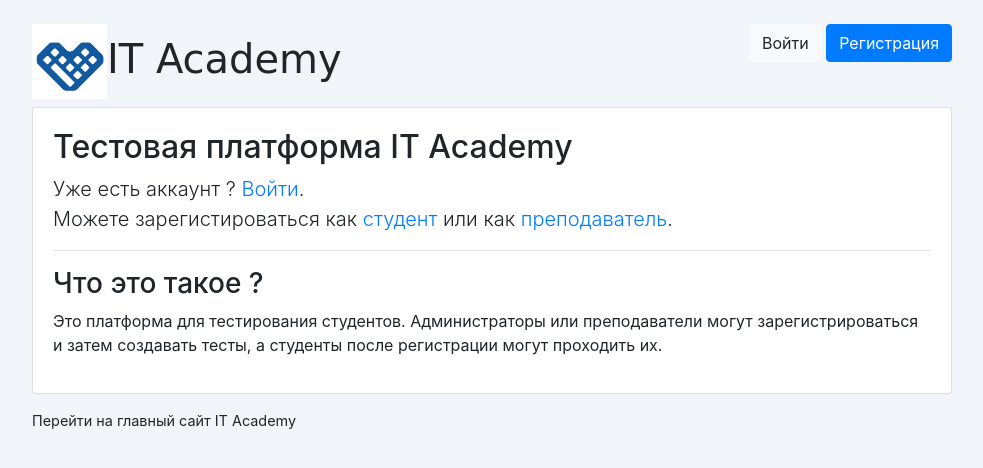
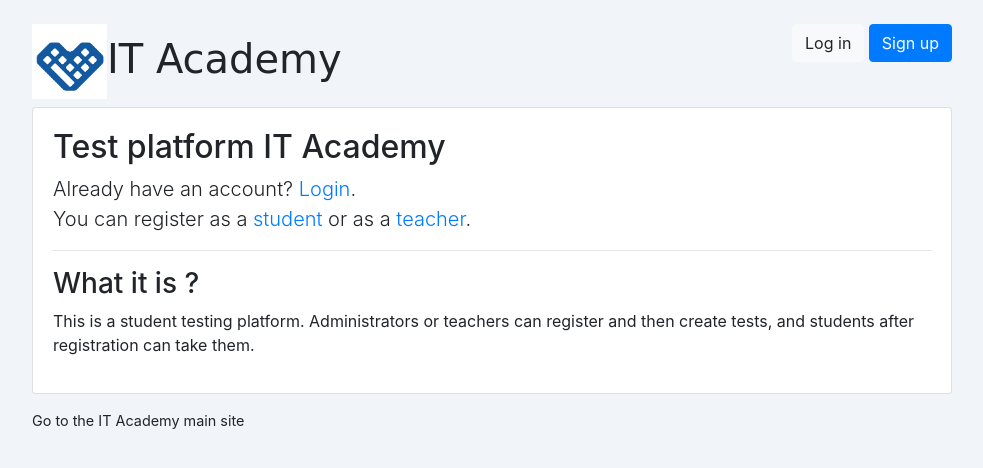
Before and after one commit to Asyllbek/IT-Academy, a Django app: page / in a window 1280 px wide. Shown: the top 468 px of the page, without its empty margins (148-1131 px from the left). Run offline with Django 3.2, Linux system fonts and the light colour scheme; some libraries are stand-ins or nearby versions.

Commit message:
new changes

```diff
--- a/classroom/templates/classroom/home.html
+++ b/classroom/templates/classroom/home.html
@@ -1,13 +1,13 @@
 {% extends 'base.html' %}
 
 {% block content %}
-  <h2> Тестовая платформа IT Academy</h2>
+  <h2>Test platform IT Academy</h2>
   <p class="lead">
-    Уже есть аккаунт ? <a href="{% url 'login' %}">Войти</a>. <br>
-    Можете зарегистироваться как  <a href="{% url 'student_signup' %}"> студент</a>  или  как <a href="{% url 'teacher_signup' %}">преподаватель</a>.
+    Already have an account? <a href="{% url 'login' %}">Login</a>. <br>
+    You can register as a <a href="{% url 'student_signup' %}"> student</a>  or as a <a href="{% url 'teacher_signup' %}">teacher</a>.
   </p>
   <hr>
-  <h3> Что это такое ?</h3>
-  <p>Это платформа для тестирования студентов. Администраторы или преподаватели могут зарегистрироваться и затем создавать тесты, а студенты после регистрации могут проходить их.
+  <h3>What it is ?</h3>
+  <p>This is a student testing platform. Administrators or teachers can register and then create tests, and students after registration can take them.
   </p>
 {% endblock %}
--- a/main/settings.py
+++ b/main/settings.py
@@ -112,7 +112,7 @@ AUTH_PASSWORD_VALIDATORS = [
 # Internationalization
 # https://docs.djangoproject.com/en/2.0/topics/i18n/
 
-LANGUAGE_CODE = 'ru-ru'
+LANGUAGE_CODE = 'en-us'
 
 TIME_ZONE = 'Asia/Bishkek'
 
--- a/templates/base.html
+++ b/templates/base.html
@@ -4,7 +4,7 @@
   <head>
     <meta charset="utf-8">
     <meta name="viewport" content="width=device-width, initial-scale=1, shrink-to-fit=no">
-    <title>{% block title %}Тестовая платформа IT Academy{% endblock %}</title>
+    <title>{% block title %}IT Academy Test{% endblock %}</title>
     <link rel="icon" href="{% static 'img/favicon.png' %}">
     <link rel="stylesheet" href="{% static 'css/bootstrap.min.css' %}">
     <link rel="stylesheet" type="text/css" href="{% static 'vendor/fontello-2f186091/css/fontello.css' %}">
@@ -38,10 +38,10 @@
             </div>
             <div class="col-6 text-right">
               {% if user.is_authenticated %}
-                <p class="pt-3"><strong>{{ user.username }}{% if user.is_student %} - {{user.student.score}}{% endif %}</strong> | <a href="{% url 'logout' %}">Выйти</a>.</p>
+                <p class="pt-3"><strong>{{ user.username }}{% if user.is_student %} - {{user.student.score}}{% endif %}</strong> | <a href="{% url 'logout' %}">Log out</a>.</p>
               {% else %}
-                <a href="{% url 'login' %}" class="btn btn-light" role="button">Войти</a>
-                <a href="{% url 'signup' %}" class="btn btn-primary" role="button">Регистрация</a>
+                <a href="{% url 'login' %}" class="btn btn-light" role="button">Log in</a>
+                <a href="{% url 'signup' %}" class="btn btn-primary" role="button">Sign up</a>
               {% endif %}
             </div>
           </div>
@@ -57,7 +57,7 @@
             </div>
           </div>
           <footer>
-            <a href="https://it-academy.kg"> Перейти на главный сайт IT Academy </a>
+            <a href="https://it-academy.kg"> Go to the IT Academy main site </a>
           </footer>
         </div>
       </div>
--- a/templates/registration/login.html
+++ b/templates/registration/login.html
@@ -15,13 +15,13 @@
   {% endif %}
   <div class="row">
     <div class="col-lg-4 col-md-6 col-sm-8 col-12">
-      <h2>Войти</h2>
+      <h2>Log in</h2>
       <form method="post" novalidate>
         {% csrf_token %}
         <input type="hidden" name="next" value="{{ next }}">
         {{ form.username|as_crispy_field }}
         {{ form.password|as_crispy_field }}
-        <button type="submit" class="btn btn-primary">Войти</button>
+        <button type="submit" class="btn btn-primary">Log in</button>
       </form>
     </div>
   </div>
--- a/templates/registration/signup_form.html
+++ b/templates/registration/signup_form.html
@@ -5,12 +5,12 @@
 {% block content %}
   <div class="row">
     <div class="col-md-8 col-sm-10 col-12">
-      <h2>Регистрация</h2>
+       <h2>Sign up as a {{ user_type }}</h2>
       <form method="post" novalidate>
         {% csrf_token %}
         <input type="hidden" name="next" value="{{ next }}">
         {{ form|crispy }}
-        <button type="submit" class="btn btn-success">Зарегистрироваться</button>
+        <button type="submit" class="btn btn-success">Sign up</button>
       </form>
     </div>
   </div>
```
Also changed, not shown: classroom/views.py (deleted, +0 -27 lines), templates/registration/signup.html (+4 -4 lines).
